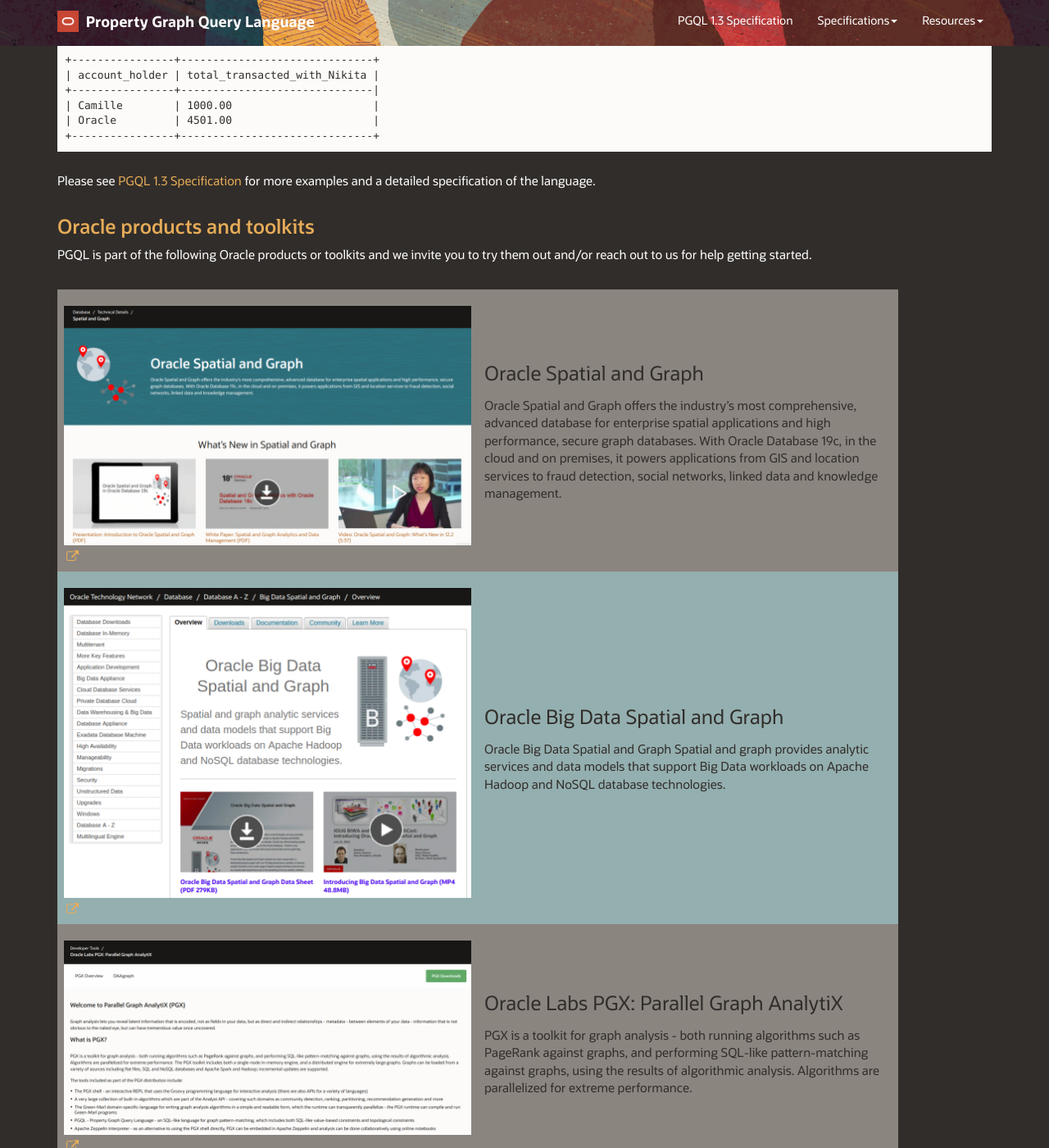
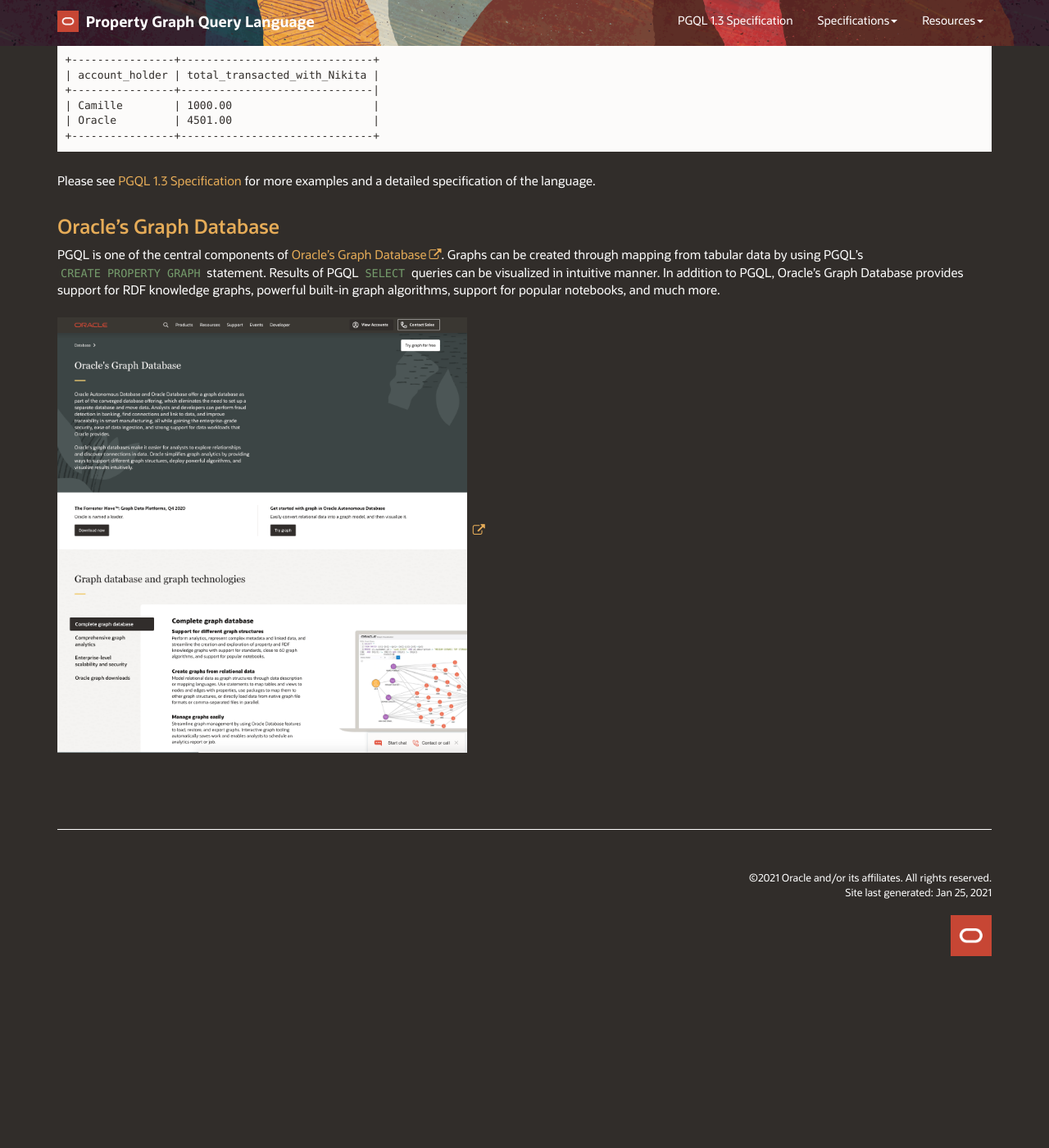
Before and after one commit to oracle/pgql-lang, a Jekyll site: the page built from index.md, in a window 1280 px wide and 1400 px high, scrolled down 2357 px. Shown: the whole window at 82% size. Built offline with Jekyll 4.4.1, drawn with Linux system fonts in a browser that asks for light colours; nearby versions of some CDN libraries; comment, search, counter and statistics services are not loaded; after the commit the page ends 3583 px from its top, so only the background shows below that.

Commit message:
new Oracle's Graph Database website

```diff
--- a/index.md
+++ b/index.md
@@ -92,55 +92,16 @@
 
 Please see [PGQL 1.3 Specification](spec/1.3/) for more examples and a detailed specification of the language.
 
-Oracle products and toolkits
+Oracle's Graph Database
 ----------------------------
 
-PGQL is part of the following Oracle products or toolkits and we invite you to try them out and/or reach out to us for help getting started.
+PGQL is one of the central components of [Oracle's Graph Database](https://www.oracle.com/database/graph/).
+Graphs can be created through mapping from tabular data by using PGQL's `CREATE PROPERTY GRAPH` statement.
+Results of PGQL `SELECT` queries can be visualized in intuitive manner.
+In addition to PGQL, Oracle's Graph Database provides support for RDF knowledge graphs, powerful built-in graph algorithms, support for popular notebooks, and much more.
 
 {::nomarkdown}
-</br>
-<table>
-<tr>
-  <td width="50%">
-    <a href="https://www.oracle.com/database/technologies/spatialandgraph.html">
-      <img src="images/spatial_and_graph.png" alt="Oracle Spatial and Graph - Home" style="width:500px;">
-    </a>
-  </td>
-  <td width="50%" style="vertical-align:middle;">
-<p><font size="5">Oracle Spatial and Graph</font></p>
-<p>
-Oracle Spatial and Graph offers the industry’s most comprehensive, advanced database for enterprise spatial applications and high performance, secure graph databases. With Oracle Database 19c, in the cloud and on premises, it powers applications from GIS and location services to fraud detection, social networks, linked data and knowledge management.
-</p>
-  </td>
-</tr>
-
-<tr>
-  <td width="50%">
-    <a href="https://www.oracle.com/technetwork/database/database-technologies/bigdata-spatialandgraph/overview/index.html">
-      <img src="images/big_data_spatial_and_graph.png" alt="Oracle Big Data Spatial and Graph - Home" style="width:500px;">
-    </a>
-  </td>
-  <td width="50%" style="vertical-align:middle;">
-<p><font size="5">Oracle Big Data Spatial and Graph</font></p>
-<p>
-Oracle Big Data Spatial and Graph Spatial and graph provides analytic services and data models that support Big Data workloads on Apache Hadoop and NoSQL database technologies.
-</p>
-  </td>
-</tr>
-
-<tr>
-  <td width="50%">
-    <a href="https://www.oracle.com/middleware/technologies/parallel-graph-analytix.html">
-      <img src="images/pgx.png" alt="PGX - Home" style="width:500px;">
-    </a>
-  </td>
-  <td width="50%" style="vertical-align:middle;">
-<p><font size="5">Oracle Labs PGX: Parallel Graph AnalytiX</font></p>
-<p>
-PGX is a toolkit for graph analysis - both running algorithms such as PageRank against graphs, and performing SQL-like pattern-matching against graphs, using the results of algorithmic analysis. Algorithms are parallelized for extreme performance.
-</p>
-  </td>
-</tr>
-
-</table>
+<a href="https://www.oracle.com/database/graph/">
+  <img src="images/oracle_graph_database.png" alt="Oracle's Graph Database" style="width:500px;">
+</a>
 {:/}
```
Also changed, not shown: _data/topnav.yml (+2 -6 lines), images/big_data_spatial_and_graph.png (deleted), images/oracle_graph_database.png (added), images/pgx.png (deleted), images/spatial_and_graph.png (deleted).
